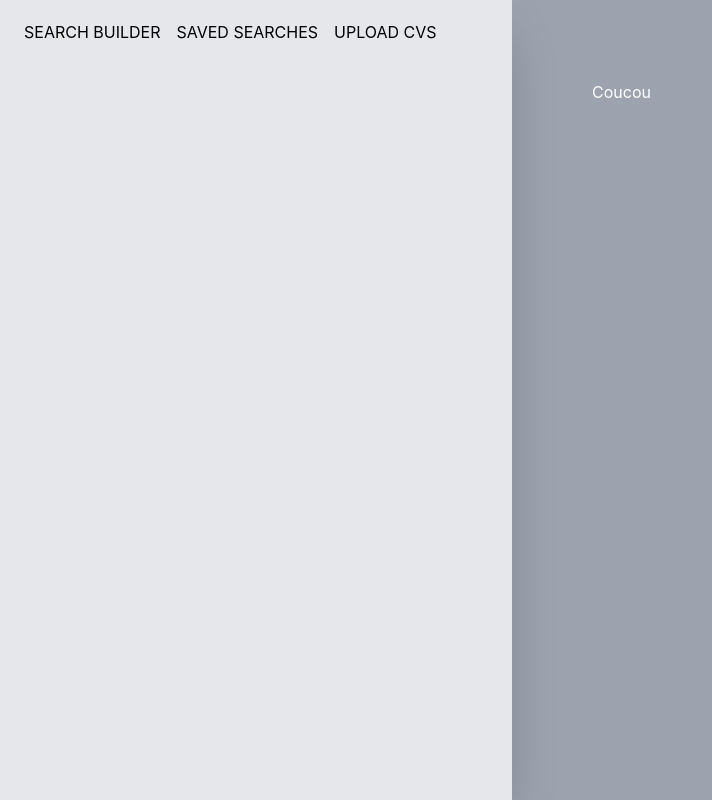
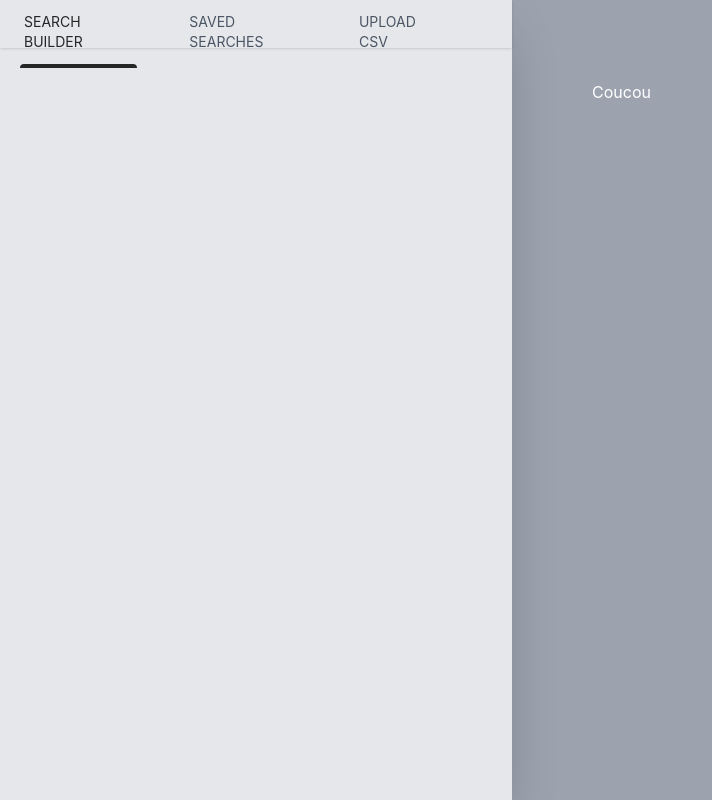
Before and after one commit to AurelTBE/geo-app, a Next.js app: page / in a window 1280 px wide. Shown: the whole page, without its empty margins (0-712 px from the left). Built offline with nearby package versions, Linux system fonts and the light colour scheme.

Commit message:
MAJ Form Nav

```diff
--- a/components/SearchTab.tsx
+++ b/components/SearchTab.tsx
@@ -1,4 +1,4 @@
-import React from 'react'
+import React, {useState} from 'react'
 import Link from 'next/link'
 import { AiFillGithub, AiFillInstagram, AiFillLinkedin } from 'react-icons/ai'
 import { DiCssdeck } from 'react-icons/di'
@@ -8,15 +8,33 @@ interface Props {
 }
 
 const SearchTab = () => {
+    const [activeStatus, setActiveStatus] = useState(1);
     return (
-        <div className="flex flex-row">
-            <nav className='px-6 py-5'>
-                <a href="" className='pr-4'>SEARCH BUILDER</a>
-                <a href="" className='pr-4'>SAVED SEARCHES</a>
-                <a href="" className='pr-4'>UPLOAD CVS</a>
-            </nav>
+        <div>
+            <div className="hidden h-12 bg-gray-200 shadow xl:w-full xl:mx-0 sm:block">
+                <ul className="flex px-5 border-b">
+                    <li onClick={() => setActiveStatus(1)} className={activeStatus == 1 ? "text-sm border-neutral-800 pt-3 rounded-t text-neutral-800 mr-12" : "text-sm text-gray-600 py-3 flex items-center mr-12 hover:text-neutral-800 cursor-pointer"}>
+                        <div className="flex items-center mb-3">
+                            <span className="ml-1 font-normal">SEARCH BUILDER</span>
+                        </div>
+                        {activeStatus == 1 && <div className="w-full h-1 bg-neutral-800 rounded-t-md" />}
+                    </li>
+                    <li onClick={() => setActiveStatus(2)} className={activeStatus == 2 ? "text-sm border-neutral-800 pt-3 rounded-t text-neutral-800 mr-12" : "text-sm text-gray-600 py-3 flex items-center mr-12 hover:text-neutral-800 cursor-pointer"}>
+                        <div className="flex items-center mb-3">
+                            <span className="ml-1 font-normal">SAVED SEARCHES</span>
+                        </div>
+                        {activeStatus == 2 && <div className="w-full h-1 bg-neutral-800 rounded-t-md" />}
+                    </li>
+                    <li onClick={() => setActiveStatus(3)} className={activeStatus == 3 ? "text-sm border-neutral-800 pt-3 rounded-t text-neutral-800 mr-12" : "text-sm text-gray-600 py-3 flex items-center mr-12 hover:text-neutral-800 cursor-pointer"}>
+                        <div className="flex items-center mb-3">
+                            <span className="ml-1 font-normal">UPLOAD CSV</span>
+                        </div>
+                        {activeStatus == 3 && <div className="w-full h-1 bg-neutral-800 rounded-t-md" />}
+                    </li>
+                </ul>
+            </div>
         </div>
-    )
+    );
 }
 
 export default SearchTab
```
